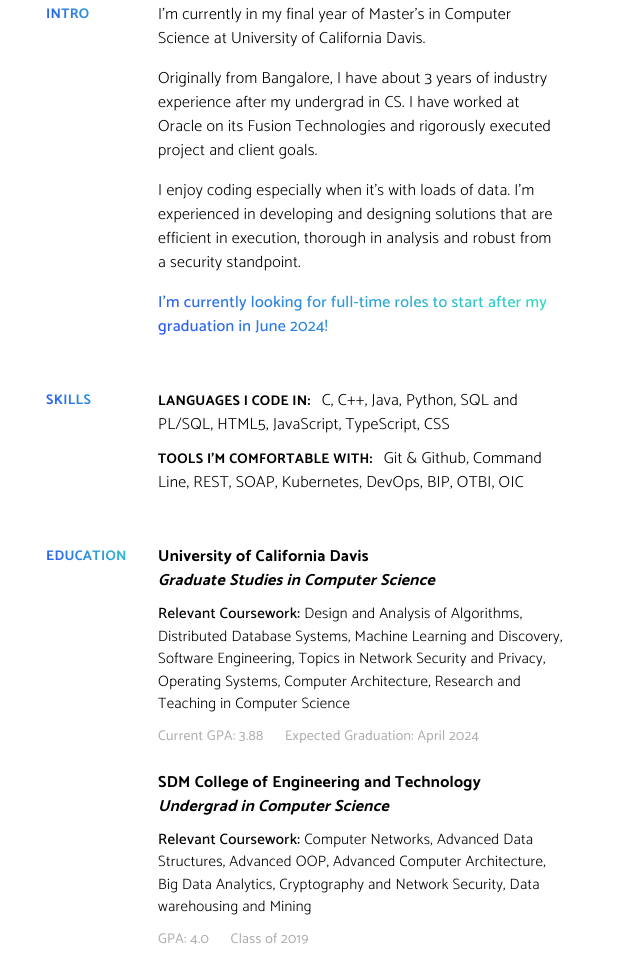
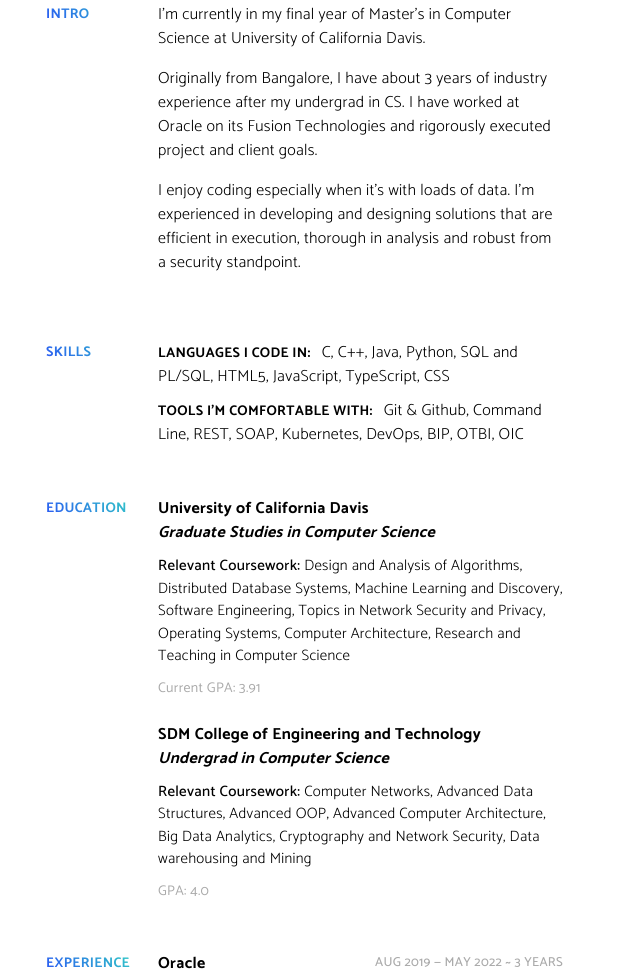
Before and after one commit to bchiang7/react-profile, a plain HTML site: page index.html in a window 1280 px wide. Shown: the part 47-1027 px from the top of the page, 644-1280 px from the left. Drawn offline with Linux system fonts and the light colour scheme.

Commit message:
modifications to grad date

```diff
--- a/index.html
+++ b/index.html
@@ -37,7 +37,7 @@
             <p class="intro-p">I'm currently in my final year of Master's in Computer Science at University of California Davis.</p>
             <p class="intro-p">Originally from Bangalore, I have about 3 years of industry experience after my undergrad in CS. I have worked at Oracle on its Fusion Technologies and rigorously executed project and client goals.</p>
             <p class="intro-p">I enjoy coding especially when it's with loads of data. I'm experienced in developing and designing solutions that are efficient in execution, thorough in analysis and robust from a security standpoint.</p>
-            <span class="intro-p job-pls">I'm currently looking for full-time roles to start after my graduation in June 2024!</span>
+            <!-- <span class="intro-p job-pls">I'm currently looking for full-time roles to start after my graduation in June 2024!</span> -->
           </div>
         </div>
         <div class="skills">
@@ -59,12 +59,14 @@
             <div class="university"><a href="https://www.ucdavis.edu" target="_blank">University of California Davis</a></div>
             <div class="college"><a href="https://cs.ucdavis.edu" target="_blank">Graduate Studies in Computer Science</a></div>
             <div class="conc"><strong>Relevant Coursework:</strong> Design and Analysis of Algorithms, Distributed Database Systems, Machine Learning and Discovery, Software Engineering, Topics in Network Security and Privacy, Operating Systems, Computer Architecture, Research and Teaching in Computer Science</div>
-            <div class="grad-date">Current GPA: 3.88 &emsp; Expected Graduation: April 2024</div>
+            <!-- <div class="grad-date">Current GPA: 3.91 &emsp; Expected Graduation: June 2024</div> -->
+            <div class="grad-date">Current GPA: 3.91</div>
             <br>
             <div class="university"><a href="https://sdmcet.ac.in" target="_blank">SDM College of Engineering and Technology</a></div>
             <div class="college"><a href="https://sdmcet.ac.in/ug/computer-science-engineering/" target="_blank">Undergrad in Computer Science</a></div>
             <div class="conc"><strong>Relevant Coursework:</strong> Computer Networks, Advanced Data Structures, Advanced OOP, Advanced Computer Architecture, Big Data Analytics, Cryptography and Network Security, Data warehousing and Mining</div>
-            <div class="grad-date">GPA: 4.0 &emsp; Class of 2019</div>
+            <!-- <div class="grad-date">GPA: 4.0 &emsp; Class of 2019</div> -->
+            <div class="grad-date">GPA: 4.0</div>
           </div>
 
         </div>
@@ -118,7 +120,7 @@
             </div>
             <div class="project-item">
               <a class="project-title" href="https://github.com/shivani-k/BrowserExtensionEcosystemAnalysis" target="_blank">Browser Extension Ecosystem</a>
-              <p class="project-desc">Using Python and ExtAnalysis core library, this is a thorough comparison of browser extensions with Static Analysis for permissions in manifest.json files and Dynamic Analysis domains contacted and ran them through VirusTotal API for scanning malicious URLs</p>
+              <p class="project-desc">Leveraging Python and the ExtAnalysis core library, this project extensively compared Chrome and Firefox extensions with AWS ECS hosting the pipeline. GraphQL enabled scalable analyses of manifest.json file permissions and domains, stored in DynamoDB. CloudWatch ensured monitoring and security, creating a robust platform for browser extension ecosystem analysis.</p>
             </div>
             <div class="project-item">
               <a class="project-title">Handwriting to Text Conversion</a>
```
